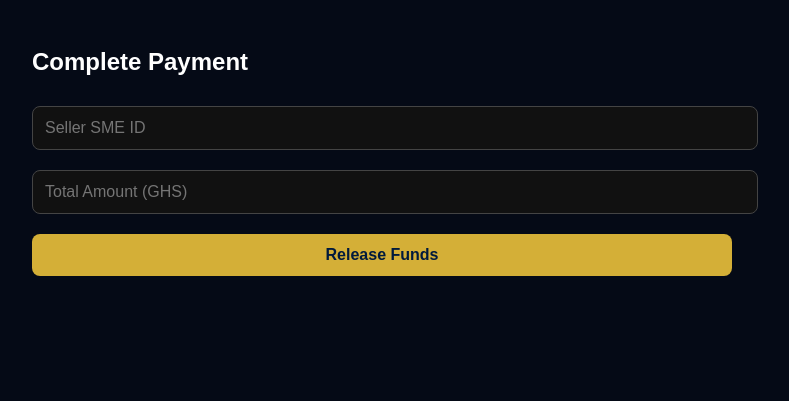
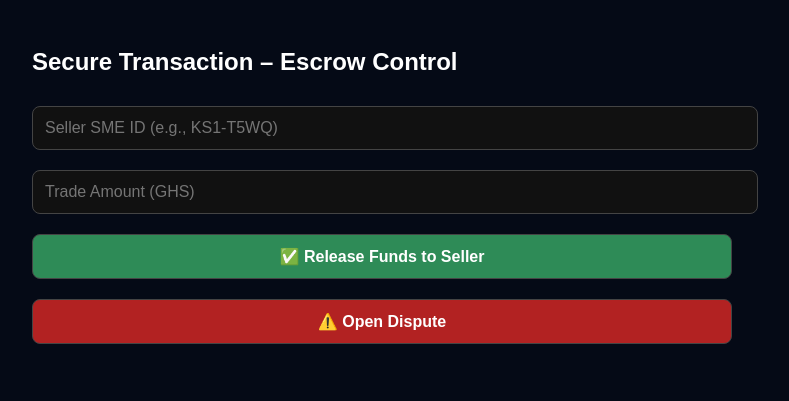
Before and after one commit to shinehome888-commits/ks1-alkebulan-pay-secure-transaction, a plain HTML site: page index.html in a window 1280 px wide. Shown: the whole page, without its empty margins (258-1047 px from the left). Drawn offline with Linux system fonts and the light colour scheme.

Commit message:
index.html

```diff
--- a/index.html
+++ b/index.html
@@ -5,42 +5,81 @@
   <meta name="viewport" content="width=device-width, initial-scale=1.0"/>
   <title>KS1 Secure Transaction</title>
   <style>
-    body { font-family: Arial, sans-serif; background: #050A16; color: white; padding: 20px; }
-    .container { max-width: 700px; margin: 0 auto; }
+    body {
+      font-family: Arial, sans-serif;
+      background: #050A16;
+      color: white;
+      padding: 20px;
+    }
+    .container {
+      max-width: 700px;
+      margin: 0 auto;
+    }
     input, button {
-      width: 100%; padding: 12px; margin: 10px 0; border-radius: 8px; border: 1px solid #444;
-      background: #111; color: white; font-size: 16px;
+      width: 100%;
+      padding: 12px;
+      margin: 10px 0;
+      border-radius: 8px;
+      border: 1px solid #444;
+      background: #111;
+      color: white;
+      font-size: 16px;
     }
-    button { background: #D4AF37; color: #001A3D; border: none; font-weight: bold; cursor: pointer; }
-    .card { background: rgba(255,255,255,0.05); padding: 24px; border-radius: 16px; margin-top: 20px; }
+    button {
+      font-weight: bold;
+      cursor: pointer;
+    }
+    .btn-release {
+      background: #2e8b57;
+      color: white;
+    }
+    .btn-dispute {
+      background: #b22222;
+      color: white;
+    }
+    .card {
+      background: rgba(255,255,255,0.05);
+      padding: 24px;
+      border-radius: 16px;
+      margin-top: 20px;
+    }
+    #status {
+      margin-top: 20px;
+      min-height: 24px;
+    }
   </style>
 </head>
 <body>
   <div class="container">
-    <h2>Complete Payment</h2>
-    <input type="text" id="sellerSmeId" placeholder="Seller SME ID" required />
-    <input type="number" id="totalAmount" placeholder="Total Amount (GHS)" required />
-    <button onclick="completePayment()">Release Funds</button>
+    <h2>Secure Transaction – Escrow Control</h2>
+
+    <input type="text" id="sellerSmeId" placeholder="Seller SME ID (e.g., KS1-T5WQ)" required />
+    <input type="number" id="totalAmount" placeholder="Trade Amount (GHS)" required />
+
+    <button class="btn-release" onclick="releaseFunds()">✅ Release Funds to Seller</button>
+    <button class="btn-dispute" onclick="openDispute()">⚠️ Open Dispute</button>
+
     <div id="status"></div>
   </div>
 
   <script>
-    async function completePayment() {
+    // 🔥 RELEASE FUNDS – BOOST SELLER TRUST
+    async function releaseFunds() {
       const sellerSmeId = document.getElementById('sellerSmeId').value.trim();
       const totalAmount = parseFloat(document.getElementById('totalAmount').value);
 
       if (!sellerSmeId || isNaN(totalAmount)) {
-        alert('Invalid input');
+        alert('Please enter valid Seller ID and Amount.');
         return;
       }
 
-      document.getElementById('status').innerHTML = '<p>Releasing funds...</p>';
+      document.getElementById('status').innerHTML = '<p style="color:#2e8b57;">Processing payment release...</p>';
 
       try {
         // Simulate escrow release
         await new Promise(r => setTimeout(r, 800));
 
-        // 🔥 Notify Trust Score
+        // 🔥 Notify Trust Score: Trade completed
         fetch('https://ks1-trust-score.onrender.com/api/trust/recalculate', {
           method: 'POST',
           headers: { 'Content-Type': 'application/json' },
@@ -52,10 +91,46 @@
         }).catch(err => console.error('Trust Score update failed:', err));
 
         document.getElementById('status').innerHTML =
-          `<p style="color:#4caf50;">✅ Payment released! Seller trust score updated.</p>`;
+          `<p style="color:#4caf50;">✅ Funds released! Seller's trust score updated.</p>`;
       } catch (err) {
         document.getElementById('status').innerHTML =
-          `<p style="color:#f44336;">❌ Payment failed</p>`;
+          `<p style="color:#f44336;">❌ Payment release failed</p>`;
+      }
+    }
+
+    // 🔥 OPEN DISPUTE – PENALIZE SELLER TRUST
+    async function openDispute() {
+      const sellerSmeId = document.getElementById('sellerSmeId').value.trim();
+      if (!sellerSmeId) {
+        alert('Please enter the Seller SME ID to dispute.');
+        return;
+      }
+
+      const reason = prompt('Briefly describe the issue (e.g., item not delivered):');
+      if (!reason) return;
+
+      document.getElementById('status').innerHTML = '<p style="color:#ffa500;">Submitting dispute...</p>';
+
+      try {
+        // Simulate dispute submission
+        await new Promise(r => setTimeout(r, 600));
+
+        // 🔥 Notify Trust Score: Dispute opened
+        fetch('https://ks1-trust-score.onrender.com/api/trust/recalculate', {
+          method: 'POST',
+          headers: { 'Content-Type': 'application/json' },
+          body: JSON.stringify({
+            smeId: sellerSmeId,
+            eventType: 'dispute.opened',
+            eventData: {}
+          })
+        }).catch(err => console.error('Trust Score dispute update failed:', err));
+
+        document.getElementById('status').innerHTML =
+          `<p style="color:#ffa500;">⚠️ Dispute submitted. Seller's trust score will be reviewed.</p>`;
+      } catch (err) {
+        document.getElementById('status').innerHTML =
+          `<p style="color:#f44336;">❌ Dispute submission failed</p>`;
       }
     }
   </script>
```
